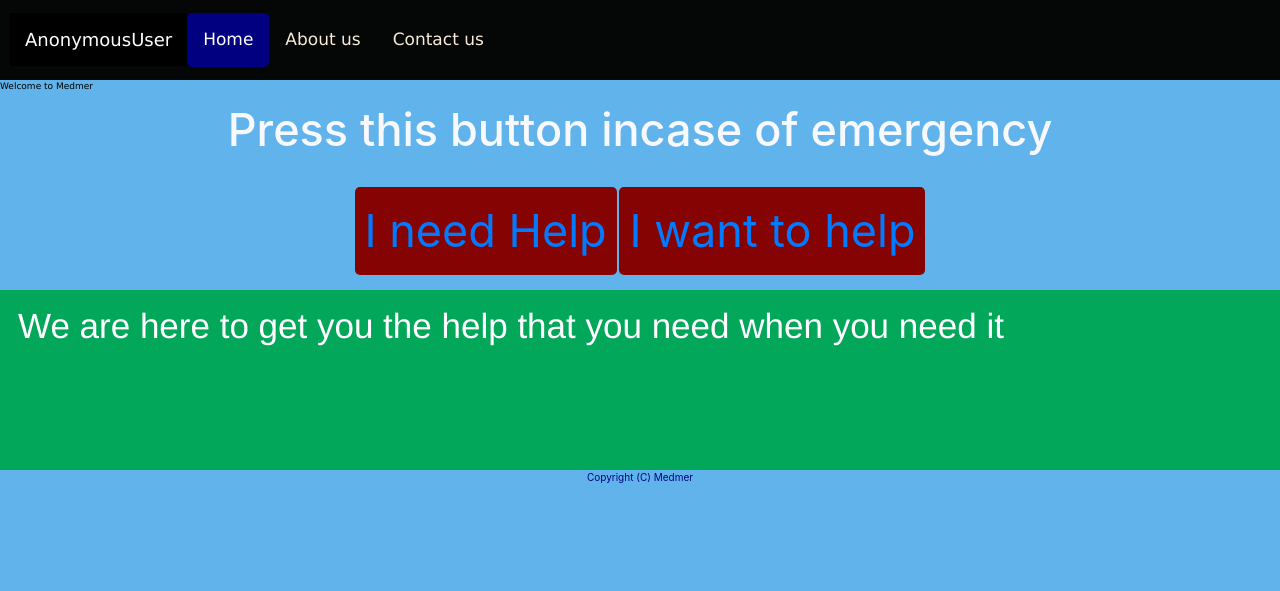
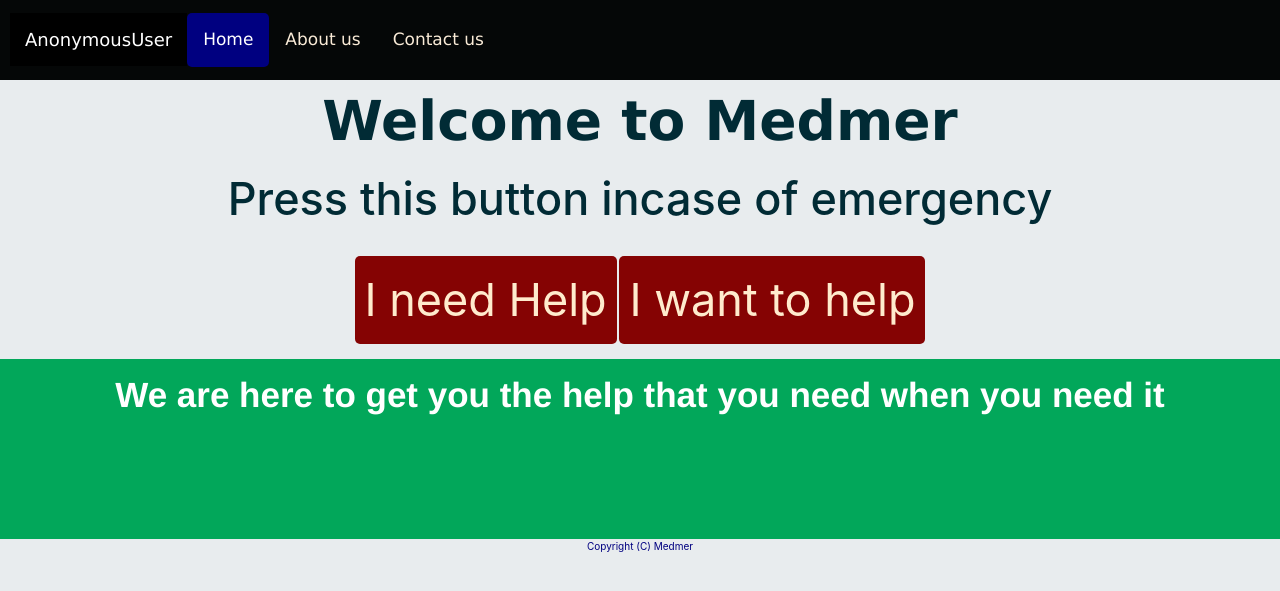
Before and after one commit to Emmastro/medmer, a Django app: page / in a window 1280 px wide. Shown: the top 591 px of the page. Run offline with Django 3.2, Linux system fonts and the light colour scheme; some libraries are stand-ins or nearby versions.

Commit message:
change background color and form styling

```diff
--- a/home/templates/components/css.html
+++ b/home/templates/components/css.html
@@ -16,7 +16,7 @@
     }
     body {
         margin: 0;
-        background-color: rgb(97, 180 , 235);
+        background-color: rgb(232, 236, 238);
         scroll-behavior: smooth;
     }
     /* add background color to the top navigation bar */
@@ -193,8 +193,9 @@
         padding: 10px 10px;
     }
     button.help:hover{
-        background-color:rgb(248, 6, 6);
+        background-color:rgb(146, 5, 5);
         box-shadow: -2px 3px 8px #008bbd;
+        color: blanchedalmond;
     }
     p.info {
         font-size: 35px;
@@ -304,5 +305,11 @@
           font-size: 35px;
           text-align: center;
       }
+      a {
+          color: blanchedalmond;
+      }
+      a:hover{
+          color:rgb(252, 203, 128);
+      }
 
 </style>
--- a/home/templates/home.html
+++ b/home/templates/home.html
@@ -6,15 +6,16 @@
     </head>
     <body>
         {% block content %}
-        <p> Welcome to Medmer</p>
-        <h1> Press this button incase of emergency </h1>
+        <p style="font-size: 55px; text-align: center; font-weight: bold; color: rgb(1, 43, 53);">
+             Welcome to Medmer</p>
+        <h1 style="color: rgb(1, 43, 53);" > Press this button incase of emergency </h1>
         <div class="wrapper">
             <button class="help"><a href={%url 'request_help'%}>I need Help</a></button>
             <button class="help"><a href={%url 'help_requests'%}>I want to help</a></button>
         </div>
 
         <section>
-            <p class=info>
+            <p class=info style="font-weight: bolder; font-size:35px; text-align:center;">
                We are here to get you the help that you need when you need it
             </p>
         </section>
--- a/patient/models.py
+++ b/patient/models.py
@@ -6,8 +6,4 @@ class Patient(User):
 
     age = models.IntegerField()
     country = models.CharField(max_length=50)
-    GENDER_CHOICES = (
-        ('FEMALE', 'Female'),
-        ('MALE', 'Male'),
-    )
-    gender = models.CharField(max_length=30, choices=GENDER_CHOICES)
+    gender = models.CharField(max_length=30, choices=[('Male','male'),('Female','female')])
```
Also changed, not shown: patient/forms.py (+9 -0 lines).
